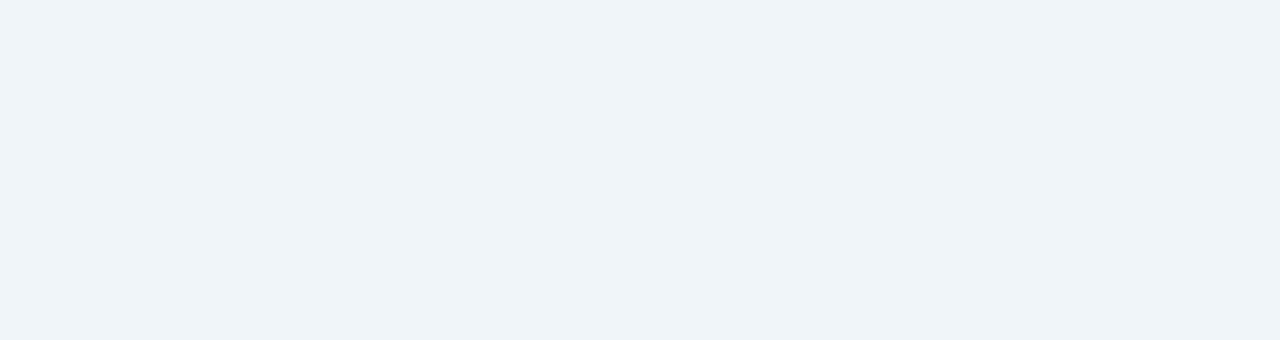
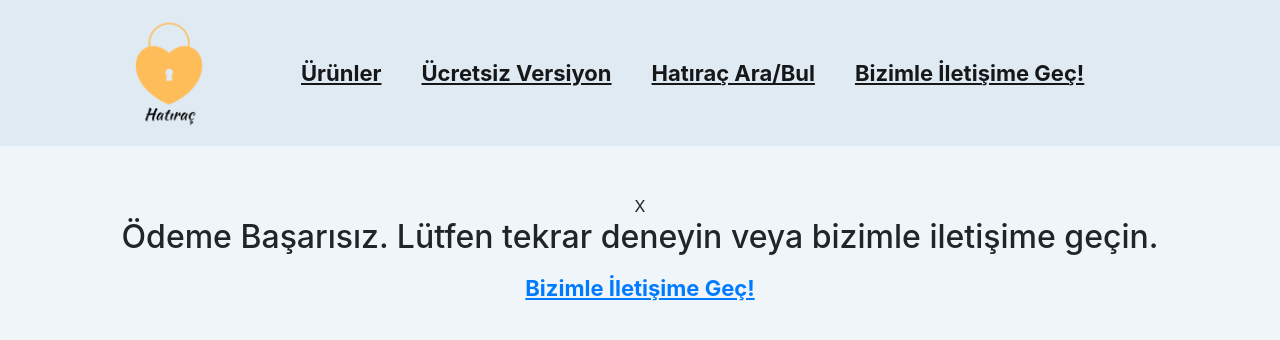
Before and after one commit to kagantemizkan/hatirac-frontend, a React (Create React App) app: page /satinalma-basarisiz in a window 1280 px wide. Before the commit this address had no page. Shown: the top 340 px of the page. Built offline with nearby package versions, Linux system fonts and the light colour scheme.

Commit message:
odeme islemleri

```diff
--- a/src/components/App.js
+++ b/src/components/App.js
@@ -17,7 +17,8 @@ import GizlilikPolitikasi from "./Sozlesmeler/GizlilikPolitikasi";
 import HizmetSartlari from "./Sozlesmeler/HizmetSartlari";
 import KvkkPolitikasi from "./Sozlesmeler/KvkkPolitikasi";
 import KargoPolitikasi from "./Sozlesmeler/KargoPolitikasi";
-import SatınAlmaBasarili from "./pages/SatınAlmaBasarili";
+import SatinAlmaBasarili from "./pages/SatinAlmaBasarili";
+import SatinAlmaBasarisiz from "./pages/SatinAlmaBasarisiz";
 
 function App() {
   return (
@@ -41,7 +42,8 @@ function App() {
         <Route path='/hizmet-sartlari' element={<HizmetSartlari />} />
         <Route path='/kvkk-politikasi' element={<KvkkPolitikasi />} />
         <Route path='/kargo-politikasi' element={<KargoPolitikasi />} />
-        <Route path='/satinalma-basarili' element={<SatınAlmaBasarili />} />
+        <Route path='/satinalma-basarili' element={<SatinAlmaBasarili />} />
+        <Route path='/satinalma-basarisiz' element={<SatinAlmaBasarisiz />} />
       </Routes>
     </>
   );
--- a/src/components/PaymentComponents/Odeme.js
+++ b/src/components/PaymentComponents/Odeme.js
@@ -1,6 +1,6 @@
 import React from "react";
 
-function Odeme({ formData, userID, onPrevious, urun, mesaj }) {
+function Odeme({ formData, userID, onPrevious, urun, mesaj, fiyat }) {
     const handleSubmit = async (e) => {
         e.preventDefault();
 
@@ -15,6 +15,7 @@ function Odeme({ formData, userID, onPrevious, urun, mesaj }) {
                 adres: formData.address,
                 hatirac_id: userID,
                 urun: urun,
+                fiyat: fiyat,
                 mesaj: mesaj
             };
             console.log(orderData)
@@ -51,6 +52,7 @@ function Odeme({ formData, userID, onPrevious, urun, mesaj }) {
                 <p>Adres: {formData.address}</p>
                 <p>Hatıraç: {userID}</p>
                 <p>Ürün: {urun}</p>
+                <p>Ödenecek Tutar: {fiyat} TL</p>
                 <p>Mesajınız: {mesaj}</p>
                 <div className='row justify-content-around'>
                     <button className="mt-5 btn btn-info" type="button" onClick={onPrevious}>Önceki Adım</button>
--- a/src/components/pages/FizikselPayment.js
+++ b/src/components/pages/FizikselPayment.js
@@ -8,6 +8,7 @@ function FizikselPayment(props) {
   const [formData, setFormData] = useState({});
   const [userID, setUserID] = useState('')
   const [mesaj, setMesaj] = useState('')
+  const [fiyat, setFiyat] = useState(props.fiyat)
 
   const handleNext = (data) => {
     setFormData({ ...formData, ...data });
@@ -29,7 +30,7 @@ function FizikselPayment(props) {
         <div className="col-md-8">
           {currentStep === 1 && <AddresInfo onNext={handleNext} />}
           {currentStep === 2 && <HatiracForFiziksel setMesaj={setMesaj} setUserID={setUserID} handleSonraki={handleSonraki} onPrevious={handlePrevious} />}
-          {currentStep === 3 && <Odeme mesaj={mesaj} urun={props.urun} urunFiyat={props.fiyat} userID={userID} formData={formData} onPrevious={handlePrevious} />}
+          {currentStep === 3 && <Odeme fiyat={fiyat} setFiyat={setFiyat} mesaj={mesaj} urun={props.urun} urunFiyat={props.fiyat} userID={userID} formData={formData} onPrevious={handlePrevious} />}
         </div>
         <div className="col-md-4 mt-5 py-3">
           <div className="container bg-darkBlue text-white p-3 rounded">
--- a/src/components/pages/SatınAlmaBasarili.js
+++ b/src/components/pages/SatinAlmaBasarili.js
@@ -1,16 +1,17 @@
 import React from 'react'
 import Header from '../HomeComponents/Header'
 
-const SatınAlmaBasarili = () => {
+const SatinAlmaBasarili = () => {
     return (
         <>
             <Header />
             <div className='container p-5 text-center'>
                 <i class="fa-regular fa-circle-check fa-10x p-3" style={{ color: '#13b42e' }}></i>
                 <h2>Siparişiniz Oluşturuldu.</h2>
+                <a className="nav-link" href="https://wa.me/905379239309">Bizimle İletişime Geç!</a>
             </div>
         </>
     )
 }
 
-export default SatınAlmaBasarili
+export default SatinAlmaBasarili
--- /dev/null
+++ b/src/components/pages/SatinAlmaBasarisiz.js
@@ -0,0 +1,17 @@
+import React from 'react'
+import Header from '../HomeComponents/Header'
+
+const SatinAlmaBasarisiz = () => {
+    return (
+        <>
+            <Header />
+            <div className='container p-5 text-center'>
+                X <br />
+                <h2>Ödeme Başarısız. Lütfen tekrar deneyin veya bizimle iletişime geçin.</h2>
+                <a className="nav-link" href="https://wa.me/905379239309">Bizimle İletişime Geç!</a>
+            </div>
+        </>
+    )
+}
+
+export default SatinAlmaBasarisiz
```
